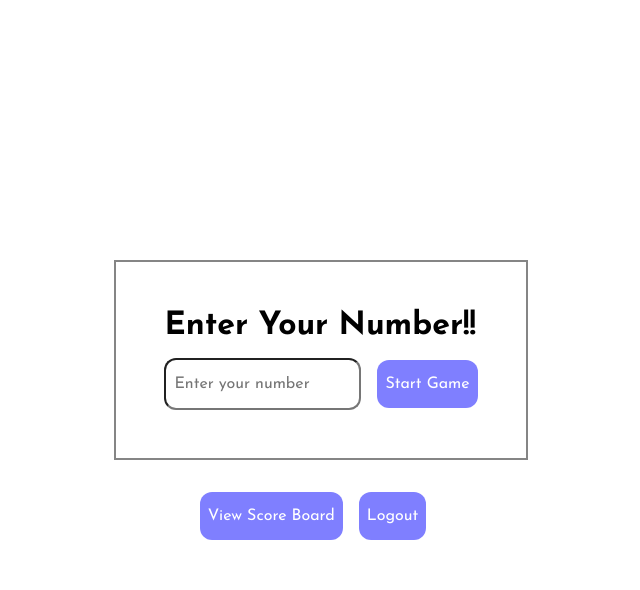
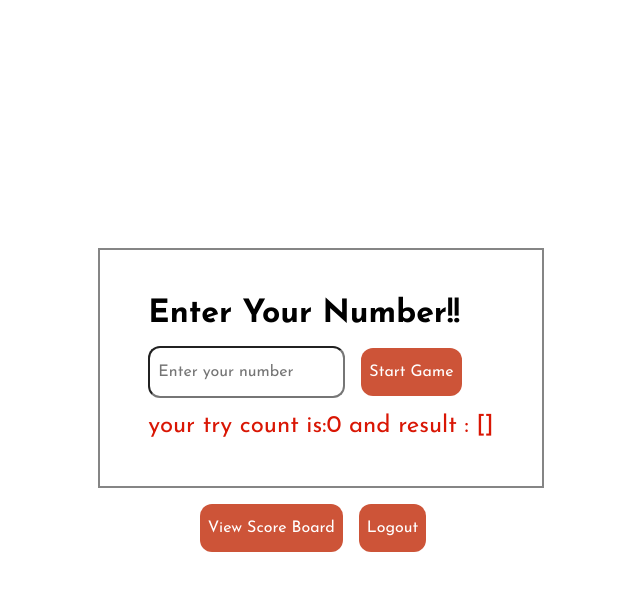
Before and after one commit to KALANJIYARAJ/guessing-number-client, a React (Create React App) app: page / in a window 1280 px wide. Both pictures are taken after typing "Sample" into the empty fields and a click on the button "Start Game". Shown: the top 590 px of the page, without its empty margins (319-959 px from the left). Built offline with nearby package versions, Linux system fonts and the light colour scheme.

Commit message:
second update

```diff
--- a/src/index.css
+++ b/src/index.css
@@ -26,27 +26,27 @@ input {
 .link-tag {
   text-decoration: none;
   color: white !important;
-  background-color: rgba(0, 0, 255, 0.5);
+  background-color: #cd5438;
   padding: 1rem 0.5rem;
   border-radius: 0.75rem;
   font-size: 1rem;
 }
 
 .link-tag:hover {
-  background-color: brown !important;
+  background-color: #d91604 !important;
 }
 
 button {
   border: none;
   color: white !important;
-  background-color: rgba(0, 0, 255, 0.5);
+  background-color: #cd5438;
   padding: 1rem 0.5rem;
   border-radius: 0.75rem;
   font-size: 1rem;
 }
 
 button:hover {
-  background-color: brown !important;
+  background-color: #d91604 !important;
 }
 
 input {
--- a/src/pages/game/Game.css
+++ b/src/pages/game/Game.css
@@ -14,3 +14,10 @@
 .game-btn {
   margin-right: 1rem;
 }
+
+p {
+  text-align: center;
+  font-size: 1.5rem;
+  color: #d91604;
+  margin-top: 1rem;
+}
--- a/src/pages/game/Game.jsx
+++ b/src/pages/game/Game.jsx
@@ -1,12 +1,14 @@
 import React, { useEffect, useState } from "react";
 import { Link, useNavigate } from "react-router-dom";
 import "./Game.css";
+import axios from "axios";
 
 function Game() {
   //variabe declaration
   const navigate = useNavigate();
   var numbers = [1, 2, 3, 4, 5, 6, 7, 8, 9];
-  const [count, setCount] = useState(null);
+  const [count, setCount] = useState(0);
+  const [sysNumRes, setSysNumRes] = useState("");
   const [userNum, setUserNum] = useState(null);
   const [sysNum, setSysNum] = useState(null);
   const win = ["+", "+", "+", "+"];
@@ -15,7 +17,6 @@ function Game() {
     score: 0,
   });
   const [isEnd, setIsEnd] = useState(false);
-  const [score, setScore] = useState();
 
   //for login check
   useEffect(() => {
@@ -31,6 +32,18 @@ function Game() {
   const handleSubmit = async (event) => {
     event.preventDefault();
 
+    if (count === 9) {
+      {
+        setIsEnd(true);
+        setEndGame({
+          ...endGame,
+          ["message"]: "you loss the game",
+          ["score"]: 0,
+        });
+        setUserNum("");
+        updateScore(0);
+      }
+    } else {
       let sysArr = sysNum.split("");
       let userArr = userNum.split("");
 
@@ -38,6 +51,7 @@ function Game() {
 
       //call result function
       const result2 = result(sysArr, userArr);
+      setSysNumRes(result2);
 
       if (JSON.stringify(win) === JSON.stringify(result2)) {
         setIsEnd(true);
@@ -46,14 +60,29 @@ function Game() {
           ["message"]: "you won the game",
           ["score"]: 100 - count * 10,
         });
+        setUserNum("");
+        updateScore(100 - count * 10);
       } else {
-      setIsEnd(true);
-      setEndGame({
-        ...endGame,
-        ["message"]: "you loss the game try again",
-        ["score"]: 100 - count * 10,
-      });
+        setCount(count + 1);
+        setUserNum("");
       }
+    }
+  };
+
+  //update-score
+  const updateScore = async (scoreval) => {
+    const value = {
+      username: localStorage.getItem("username"),
+      score: scoreval,
+    };
+
+    console.log(value);
+
+    const { username, score } = value;
+    const { data } = await axios.post(
+      `https://guessing-number-server.onrender.com/api/score/create`,
+      { username, score }
+    );
   };
 
   //gameResult
@@ -106,18 +135,14 @@ function Game() {
             onChange={(event) => setUserNum(event.target.value)}
           />
           <button type="submit">Start Game</button>
-        </form>
 
-        <div>
           {isEnd ? (
             <>
-              <p
-                style={{ color: "red" }}
-              >{`${endGame.message} and your score is:${endGame.score}`}</p>
-              <button>Try Again</button>
+              <p>{`${endGame.message} and your score is:${endGame.score} `}</p>
             </>
           ) : null}
-        </div>
+          <p>{`your try count is:${count} and result : [${sysNumRes}]`}</p>
+        </form>
 
         <div>
           <Link className="link-tag game-btn" type="button" to={"/score-board"}>
--- a/src/pages/scoreBoard/ScoreBoard.css
+++ b/src/pages/scoreBoard/ScoreBoard.css
@@ -28,7 +28,7 @@ td {
 }
 
 th {
-  background-color: rgb(43, 43, 43);
+  background-color: #734e38;
   color: white;
 }
 
```
Lines whose indentation alone changed are shown as unchanged.
